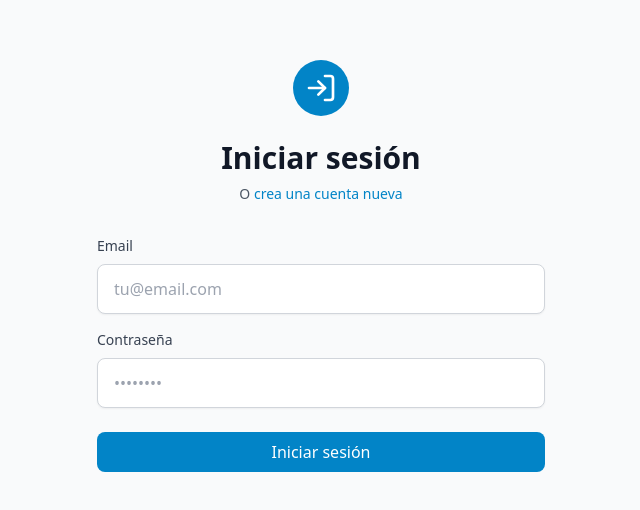
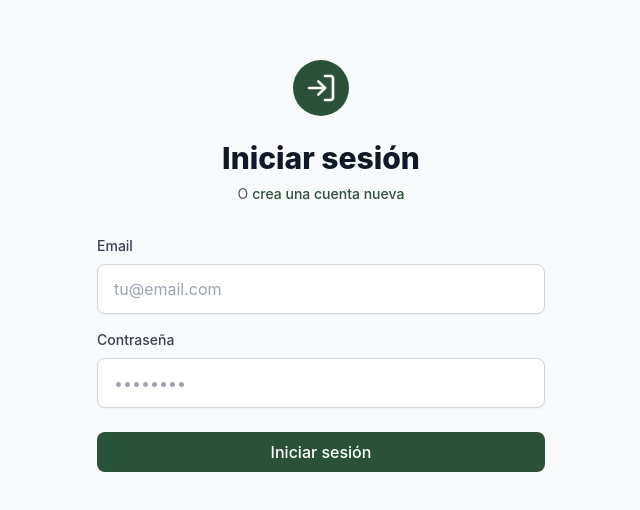
Before and after one commit to camiloreynaga/yape-notifier, a React (Vite) app in the folder apps/web-dashboard/: page /login in a window 1280 px wide. Shown: the part 134-644 px from the top of the page, without its empty margins (319-959 px from the left). Built offline with nearby package versions, Linux system fonts and the light colour scheme; no server answers.

Commit message:
feat(dashboard): switch palette to Pharmly-inspired green/lime

```diff
--- a/apps/web-dashboard/tailwind.config.js
+++ b/apps/web-dashboard/tailwind.config.js
@@ -8,17 +8,33 @@ export default {
     extend: {
       colors: {
         primary: {
-          50: '#f0f9ff',
-          100: '#e0f2fe',
-          200: '#bae6fd',
-          300: '#7dd3fc',
-          400: '#38bdf8',
-          500: '#0ea5e9',
-          600: '#0284c7',
-          700: '#0369a1',
-          800: '#075985',
-          900: '#0c4a6e',
+          50:  '#F0F4F1',
+          100: '#DCE6DE',
+          200: '#B8CCBC',
+          300: '#8FAD96',
+          400: '#648E6F',
+          500: '#406E4F',
+          600: '#2A5238',
+          700: '#1F3D2A',
+          800: '#1A2E2A',
+          900: '#14211F',
         },
+        accent: {
+          50:  '#F4FBE3',
+          100: '#E8F5C4',
+          200: '#DAEDA0',
+          300: '#C5E865',
+          400: '#B0D850',
+          500: '#94BC34',
+        },
+        surface: {
+          DEFAULT: '#FFFFFF',
+          dark: '#1A2E2A',
+          warm: '#F7F7F2',
+        },
+      },
+      fontFamily: {
+        sans: ['Inter', 'system-ui', 'sans-serif'],
       },
     },
   },
```
